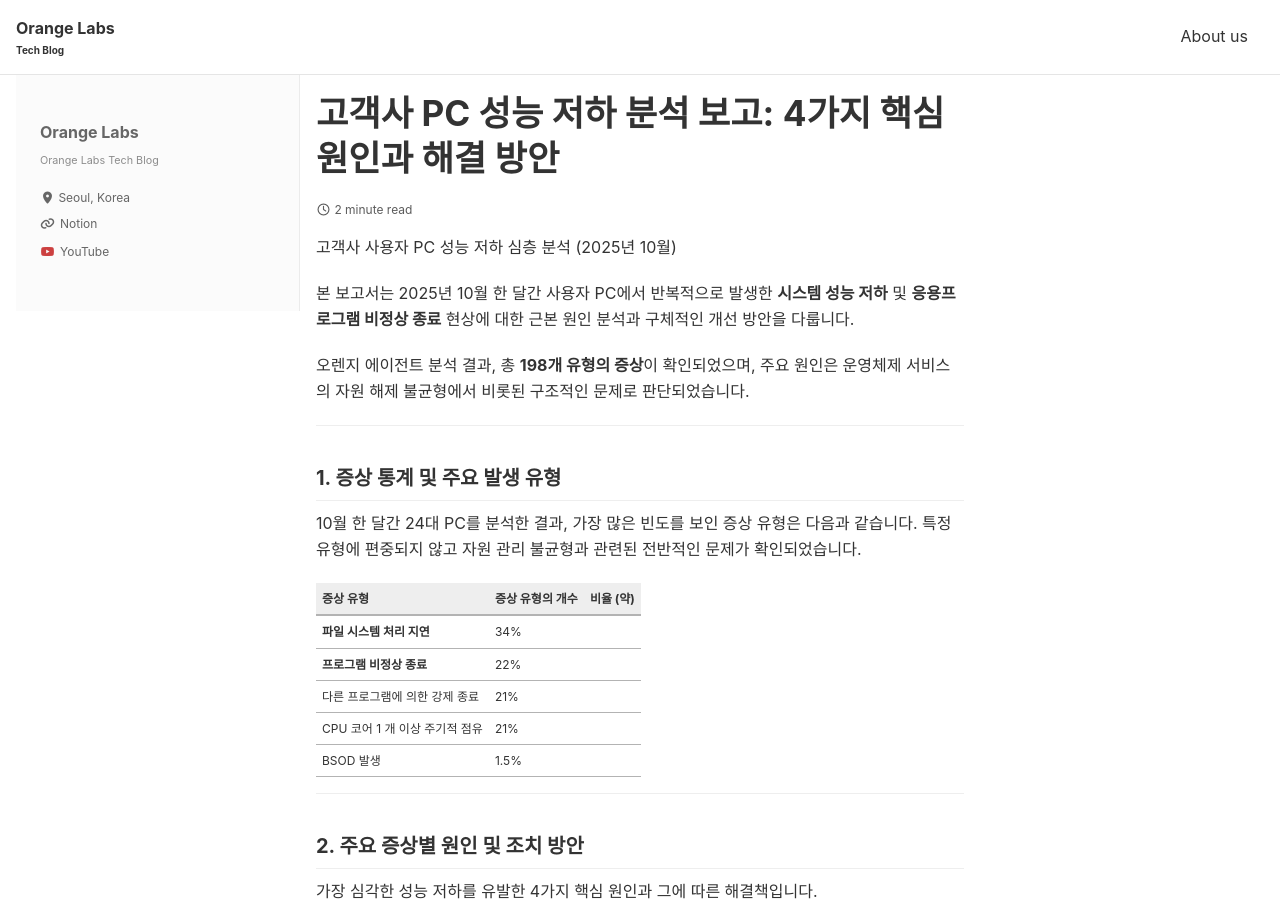
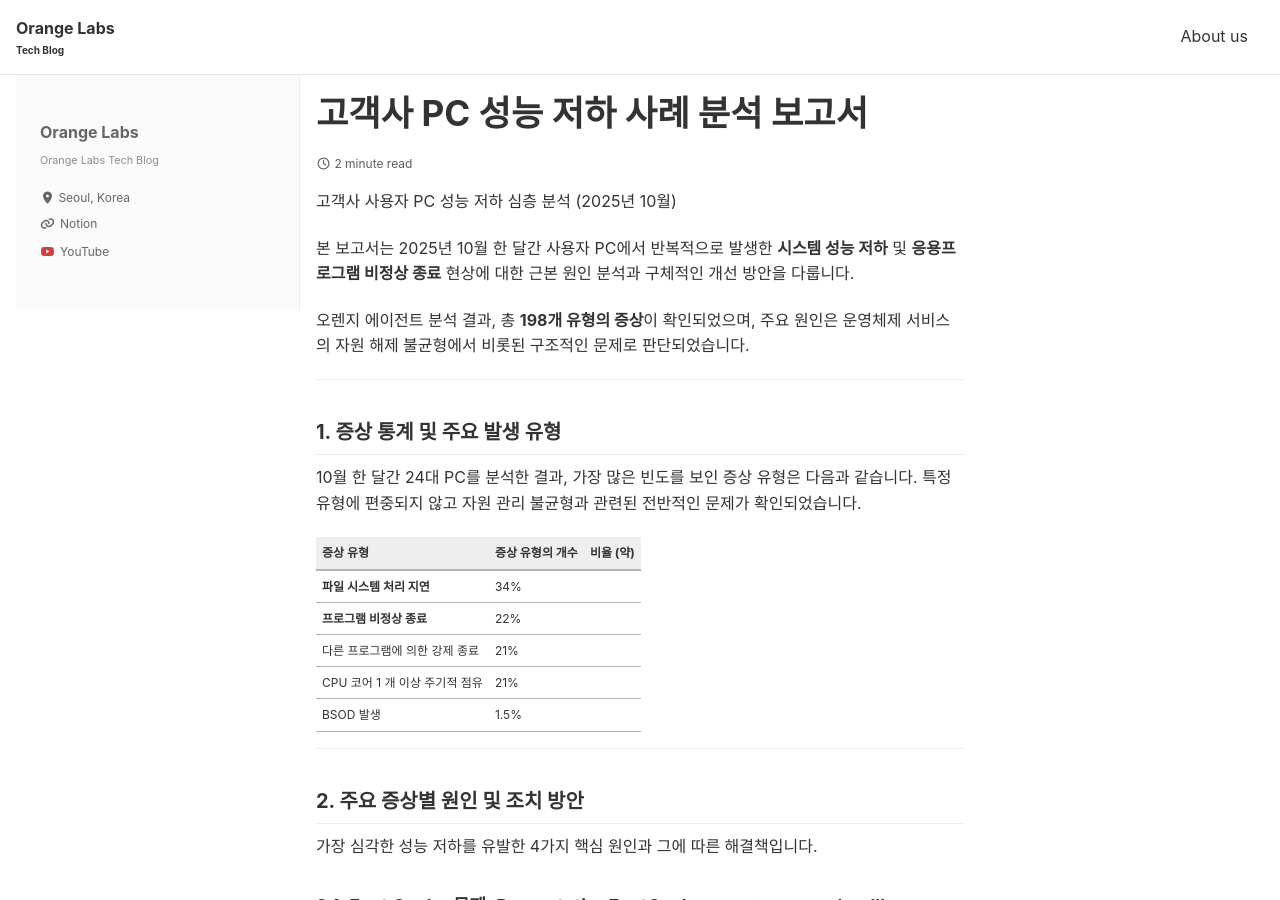
Before and after one commit to o5l3/blogs, a Jekyll site: the page built from _posts/2025-11-17-고객사 PC 성능 저하 분석 보고.md, in a window 1280 px wide and 900 px high. Built offline with Jekyll 4.4.1, drawn with Linux system fonts in a browser that asks for light colours; cached includes are drawn as plain includes.

Commit message:
Update 2025-11-17-고객사 PC 성능 저하 분석 보고.md

```diff
--- a/_posts/2025-11-17-고객사 PC 성능 저하 분석 보고.md
+++ b/_posts/2025-11-17-고객사 PC 성능 저하 분석 보고.md
@@ -1,5 +1,5 @@
 ---
-title: "고객사 PC 성능 저하 분석 보고: 4가지 핵심 원인과 해결 방안"
+title: "고객사 PC 성능 저하 사례 분석 보고서"
 date: 2025-11-17T14:30:00+09:00
 categories:
   - 고객사보고서
```
